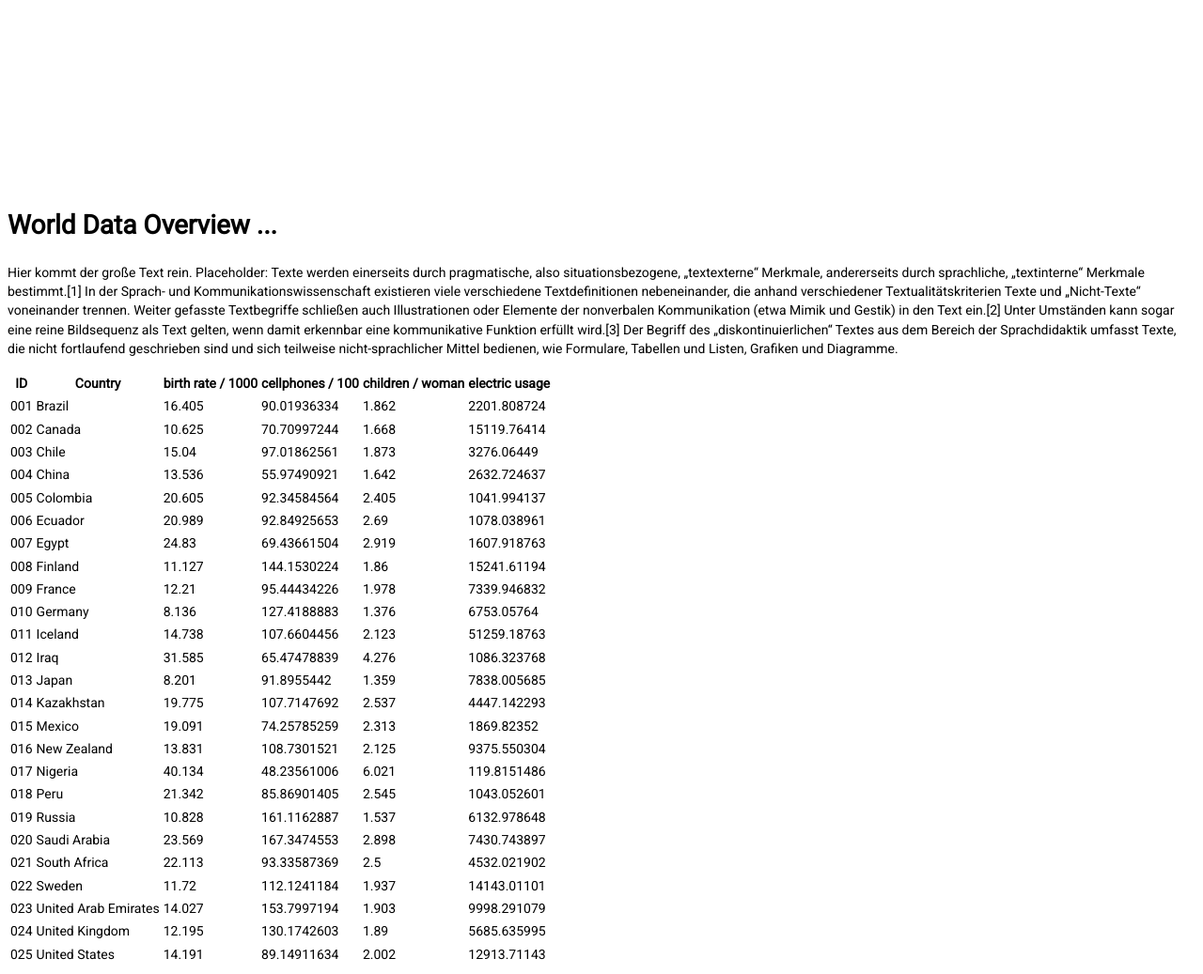
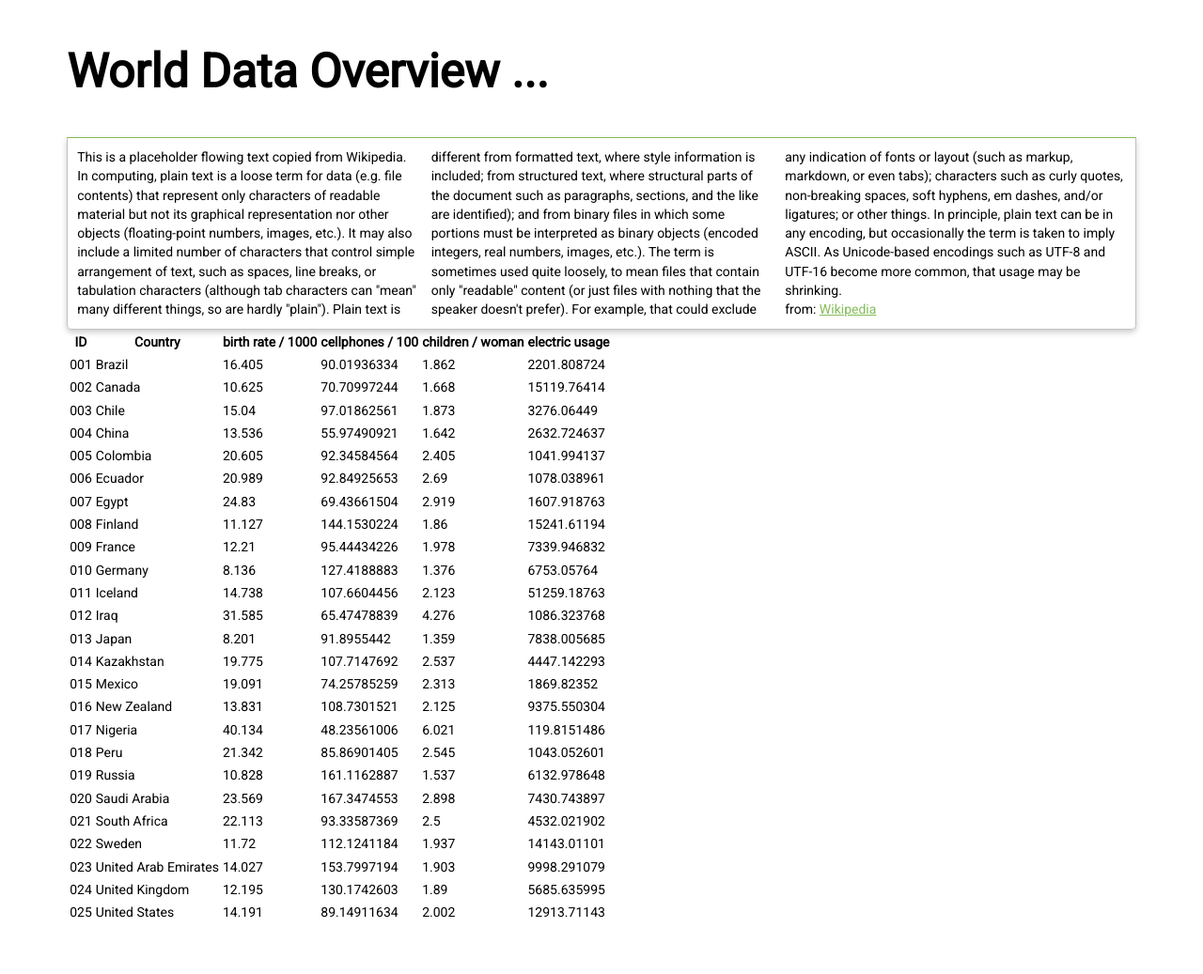
Before and after one commit to Yekt/WME, a PHP site: page /html/index.html in a window 1280 px wide. Shown: the part 95-1132 px from the top of the page at 94% size. After the commit the page ends 1072 px from the top, so only its background shows below. Run offline with PHP 8.4, Linux system fonts and the light colour scheme; some libraries are stand-ins or nearby versions.

Commit message:
Fließtext Box gestaltet

```diff
--- a/Aufgabe1/css/layout.css
+++ b/Aufgabe1/css/layout.css
@@ -71,6 +71,33 @@ li:hover {
 }
 
 h1 {
-	margin-top: 200px;
+	margin-top: 40px;
+	font-size: 50px;
 }
 /* https://www.w3schools.com/html/html_tables.asp */
+
+#page{
+	width: 90%;
+	margin-left: 5%;
+	margin-right: 5%;
+}
+
+#flowing_text{
+	column-count: 3;
+	padding: 10px;
+	border:1px solid black;
+	border-radius: 0px 0px 5px 5px;
+	border-color: #c1c1c1;
+	border-top-color: #85bc58;
+	box-shadow: 0 3px 6px 0 rgba(0, 0, 0, 0.2);
+}
+
+#wiki_link:link {
+    color: #85bc58;
+}
+#wiki_link:visited {
+    color: #85bc58;
+}
+#wiki_link:hover {
+    color: green;
+}
--- a/Aufgabe1/html/index.html
+++ b/Aufgabe1/html/index.html
@@ -29,10 +29,15 @@
 				</nav>
 			</div>
 		</header>
-		</br>
+
+		<div id='page'>
 			<h1>World Data Overview ...</h1>
 
-		<p>Hier kommt der große Text rein. Placeholder: Texte werden einerseits durch pragmatische, also situationsbezogene, „textexterne“ Merkmale, andererseits durch sprachliche, „textinterne“ Merkmale bestimmt.[1] In der Sprach- und Kommunikationswissenschaft existieren viele verschiedene Textdefinitionen nebeneinander, die anhand verschiedener Textualitäts­kriterien Texte und „Nicht-Texte“ voneinander trennen. Weiter gefasste Textbegriffe schließen auch Illustrationen oder Elemente der nonverbalen Kommunikation (etwa Mimik und Gestik) in den Text ein.[2] Unter Umständen kann sogar eine reine Bildsequenz als Text gelten, wenn damit erkennbar eine kommunikative Funktion erfüllt wird.[3] Der Begriff des „diskontinuierlichen“ Textes aus dem Bereich der Sprachdidaktik umfasst Texte, die nicht fortlaufend geschrieben sind und sich teilweise nicht-sprachlicher Mittel bedienen, wie Formulare, Tabellen und Listen, Grafiken und Diagramme.</p>
+			<div id='flowing_text'>
+				This is a placeholder flowing text copied from Wikipedia. </br>
+				In computing, plain text is a loose term for data (e.g. file contents) that represent only characters of readable material but not its graphical representation nor other objects (floating-point numbers, images, etc.). It may also include a limited number of characters that control simple arrangement of text, such as spaces, line breaks, or tabulation characters (although tab characters can "mean" many different things, so are hardly "plain"). Plain text is different from formatted text, where style information is included; from structured text, where structural parts of the document such as paragraphs, sections, and the like are identified); and from binary files in which some portions must be interpreted as binary objects (encoded integers, real numbers, images, etc.). The term is sometimes used quite loosely, to mean files that contain only "readable" content (or just files with nothing that the speaker doesn't prefer). For example, that could exclude any indication of fonts or layout (such as markup, markdown, or even tabs); characters such as curly quotes, non-breaking spaces, soft hyphens, em dashes, and/or ligatures; or other things. In principle, plain text can be in any encoding, but occasionally the term is taken to imply ASCII. As Unicode-based encodings such as UTF-8 and UTF-16 become more common, that usage may be shrinking.
+				</br>from: <a id='wiki_link' href='https://en.wikipedia.org/wiki/Plain_text'>Wikipedia</a>
+			</div>
 
 			<table>
 				<thead>
@@ -249,6 +254,7 @@
 				  </tr>
 				</tbody>
 			</table>
+		</div>
 	</body>
 
 </html>
```
Lines whose indentation alone changed are shown as unchanged.
